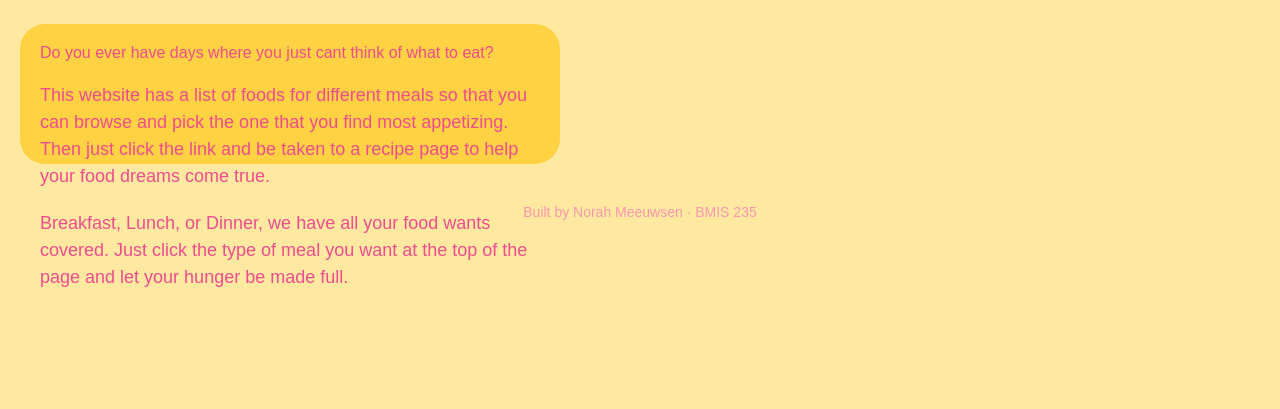
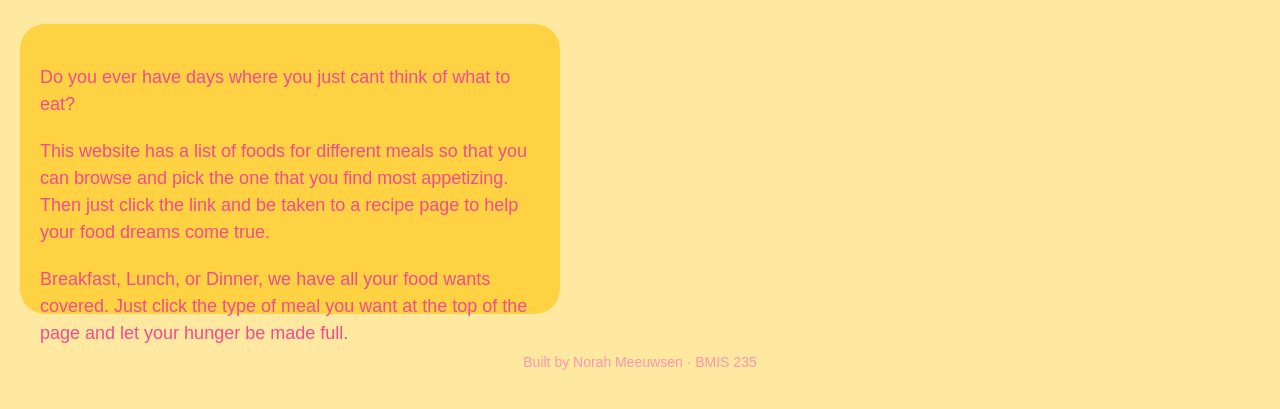
Before and after one commit to nrhmwsn-byte/bmis235-html-3, a plain HTML site: page index.html in a window 1280 px wide. Shown: the part 173-582 px from the top of the page. Drawn offline with Linux system fonts and the light colour scheme.

Commit message:
Update index.html

```diff
--- a/index.html
+++ b/index.html
@@ -19,7 +19,7 @@
   background-color: #FFD243;
   padding: 20px;
   width: 500px;
-  height: 100px;
+  height: 250px;
   align-items: center;
 }
 
@@ -40,7 +40,8 @@
 </nav>
 
 <h1>Home</h1>
-<div id="div1">Do you ever have days where you just cant think of what to eat?
+<div id="div1">
+<p>Do you ever have days where you just cant think of what to eat?</p>
 
 <p>This website has a list of foods for different meals so that you can browse and pick the one that you find most appetizing. Then just click the link and be taken to a recipe page to help your food dreams come true.</p>
 <p> Breakfast, Lunch, or Dinner, we have all your food wants covered. Just click the type of meal you want at the top of the page and let your hunger be made full.</p>
```
